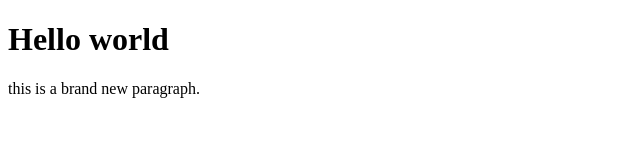
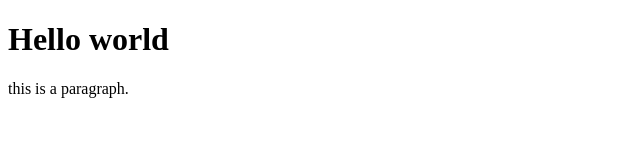
Before and after one commit to tommac13/git-example-project, a plain HTML site: page index.html in a window 1280 px wide. Shown: the full height of the page, 0-640 px from the left. Drawn offline with Linux system fonts and the light colour scheme.

Commit message:
added original paragraph

```diff
--- a/index.html
+++ b/index.html
@@ -8,6 +8,6 @@
 </head>
 <body>
     <h1>Hello world</h1>
- <p> this is a brand new paragraph.</p>
+ <p> this is a paragraph.</p>
 </body>
 </html>
```
